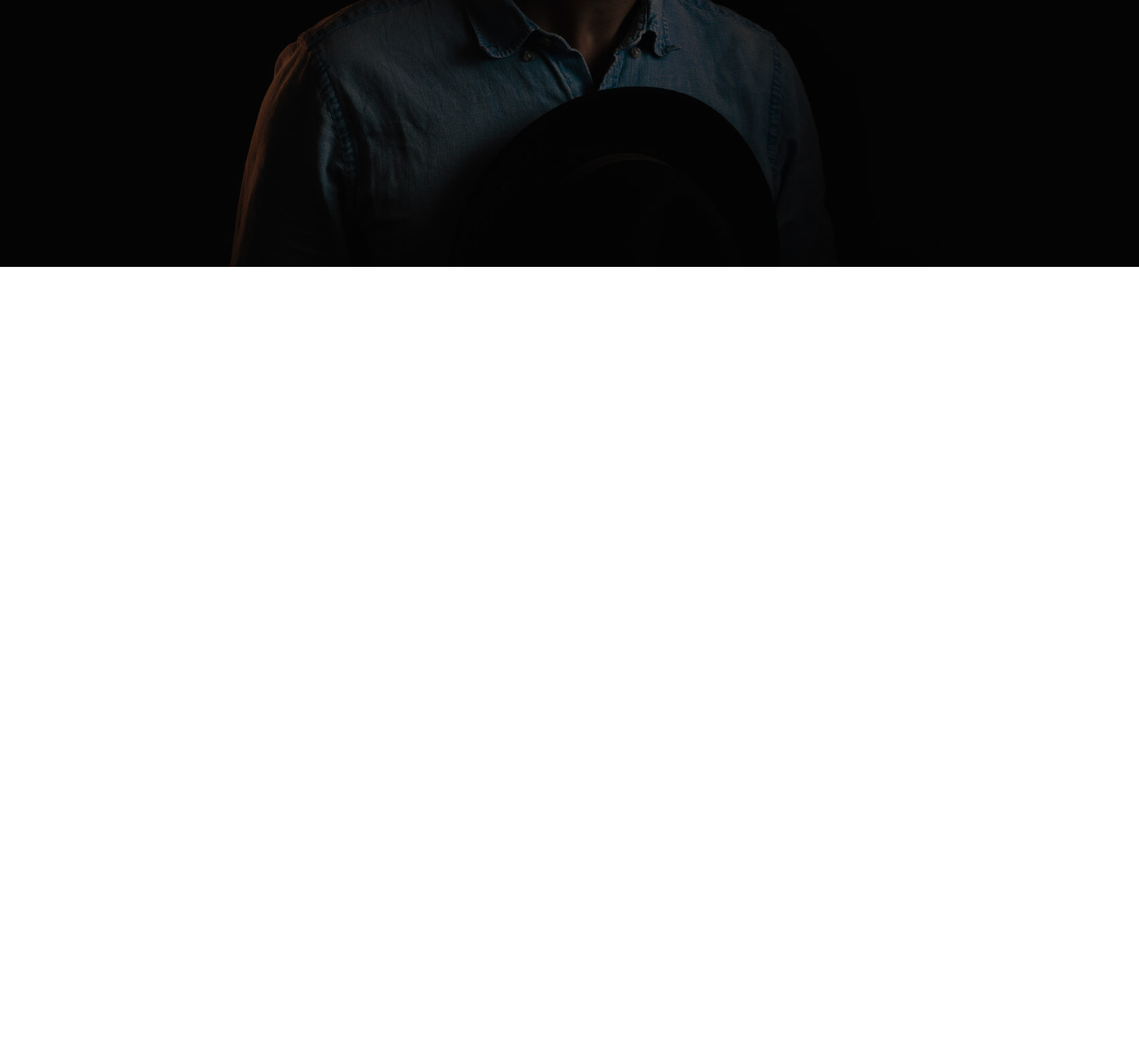
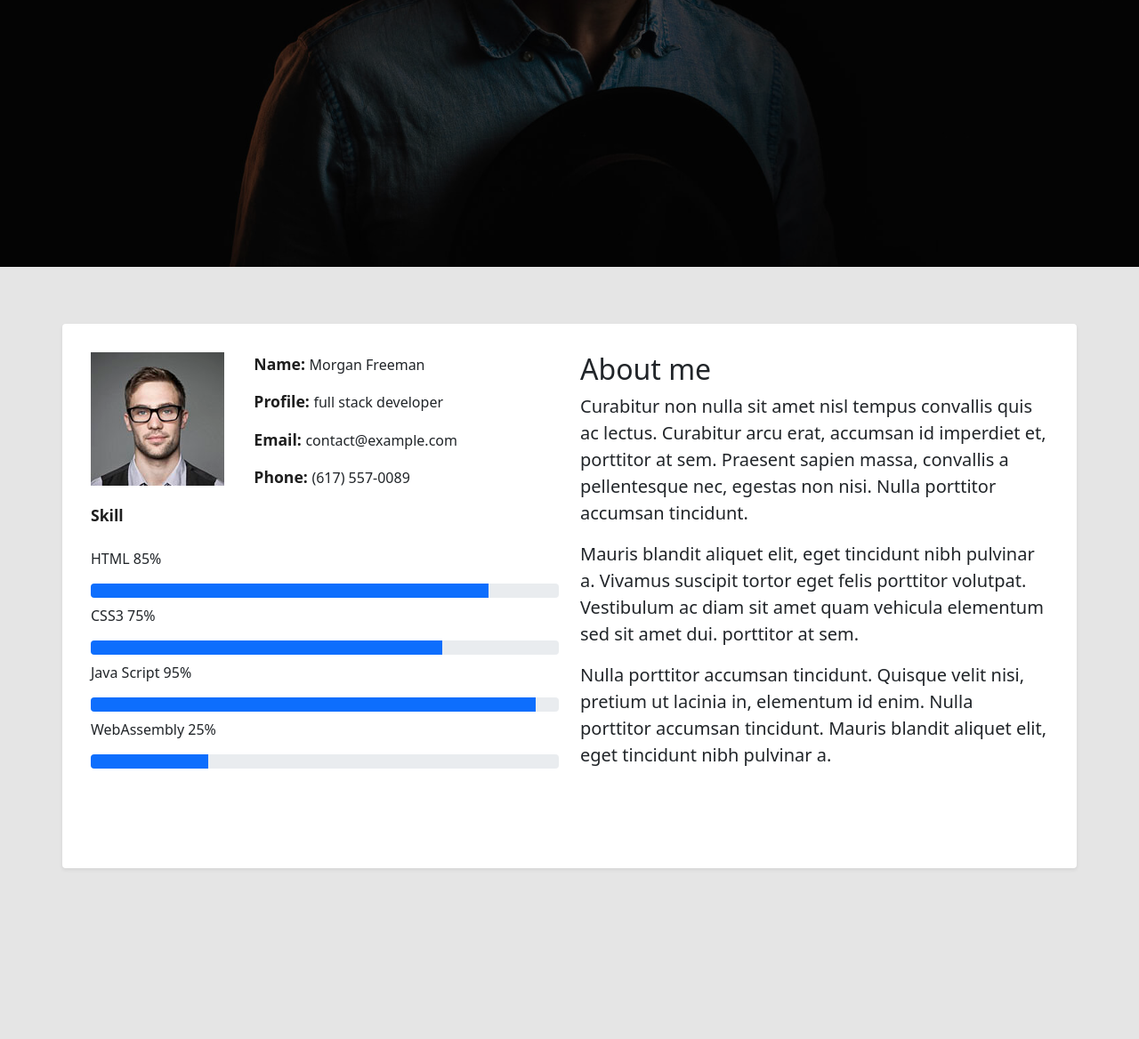
Before and after one commit to Ibrahim-Fikry/DevFolio-html-css-bootstrap, a plain HTML site: page index.html in a window 1280 px wide. Shown: the part 500-1668 px from the top of the page at 89% size. Before the commit the page ends 800 px from the top, so only its background shows below. Drawn offline with nearby package versions, Linux system fonts and the light colour scheme.

Commit message:
about section

```diff
--- a/index.html
+++ b/index.html
@@ -11,30 +11,30 @@
 </head>
 
 <body class="position-relative">
-    <!-- navebar -->
-    <div class="position-absolute top-0 start-0 position-fixed w-100  thenav">
+    <!------------------------------------- navebar -->
+    <div class="position-absolute top-0 start-0 position-fixed w-100 navbar-dark bg-black  thenav">
         <nav class="navbar navbar-expand-lg navbar-dark ">
             <div class="container">
-                <a class="navbar-brand" href="#">DevFolio</a>
+                <a class="navbar-brand" href="#home-section">DevFolio</a>
                 <button class="navbar-toggler" type="button" data-bs-toggle="collapse" data-bs-target="#navbarSupportedContent" aria-controls="navbarSupportedContent" aria-expanded="false" aria-label="Toggle navigation">
                 <span class="navbar-toggler-icon"></span>
               </button>
                 <div class="collapse navbar-collapse" id="navbarSupportedContent">
                     <ul class="navbar-nav ms-auto mb-2 mb-lg-0 text-uppercase ">
                         <li class="nav-item  ">
-                            <a class="nav-link active " aria-current="page" href="#">Home</a>
+                            <a class="nav-link active " aria-current="page" href="#home-section">Home</a>
                         </li>
                         <li class="nav-item text-white">
-                            <a class="nav-link active" href="#">About</a>
+                            <a class="nav-link active" href="#About">About</a>
                         </li>
                         <li class="nav-item">
-                            <a class="nav-link active" href="#">services</a>
+                            <a class="nav-link active" href="#services">services</a>
                         </li>
                         <li class="nav-item ">
-                            <a class="nav-link active" href="#">work</a>
+                            <a class="nav-link active" href="#work">work</a>
                         </li>
                         <li class="nav-item ">
-                            <a class="nav-link active" href="#">blog</a>
+                            <a class="nav-link active" href="#blog">blog</a>
                         </li>
                         <li class="nav-item dropdown ">
                             <a class="nav-link dropdown-toggle active" href="#" id="navbarDropdownMenuLink" data-toggle="dropdown" aria-haspopup="true" aria-expanded="false"> Dropdown </a>
@@ -53,7 +53,7 @@
                         </li>
 
                         <li class="nav-item ">
-                            <a class="nav-link active">contact</a>
+                            <a class="nav-link active" href="#contact">contact</a>
                         </li>
                     </ul>
 
@@ -61,9 +61,9 @@
             </div>
         </nav>
     </div>
-    <!-- end navebar -->
-    <!-- home -->
-    <section class="home vh-100 bg-black ">
+    <!------------------------------------- end navebar -->
+    <!-------------------------------------  home -->
+    <section class="home vh-100 bg-black " id="home-section">
 
         <div class="vh-100 w-100 bg-black bg-opacity-50 text-white text-capitalize text-center d-flex justify-content-center align-items-center ">
             <div>
@@ -72,8 +72,85 @@
             </div>
         </div>
     </section>
+    <!------------------------------------- end home -->
 
-    <!-- scrit java  -->
+
+    <!-------------------------------------     About -->
+    <div class="container-fluid  bg-black p-10 bg-opacity-10" id="About">
+        <div class="container bg-white  shadow-sm  about-padding  bg-body rounded">
+            <div class="row">
+                <div class="col-xxl-6 col-xl-6 col-lg-6  col-md-12 col-sm-12">
+                    <div class="row">
+                        <div class="col-xxl-4 col-xl-4 col-lg-4 col-md-12 col-sm-12"><img src="images/testimonial-2.jpg" alt=""></div>
+                        <div class="col-xxl-8 col-xl-8 col-lg-8 col-md-12 col-sm-12">
+                            <p><span class="title-s">Name: </span> <span>Morgan Freeman</span></p>
+                            <p><span class="title-s">Profile: </span> <span>full stack developer</span></p>
+                            <p><span class="title-s">Email: </span> <span>contact@example.com</span></p>
+                            <p><span class="title-s">Phone: </span> <span>(617) 557-0089</span></p>
+                        </div>
+
+
+                    </div>
+                    <div class="row">
+                        <p class="title-s">Skill</p>
+                        <div class="mt-2">
+                            <p>HTML <span>85%</span></p>
+                            <div class="progress">
+                                <div class="progress-bar" role="progressbar" style="width: 85%;" aria-valuemin="0" aria-valuemax="100"></div>
+                            </div>
+                        </div>
+                        <div class="mt-2">
+                            <p>CSS3 <span>75%</span></p>
+                            <div class="progress">
+                                <div class="progress-bar" role="progressbar" style="width: 75%;" aria-valuemin="0" aria-valuemax="100"></div>
+                            </div>
+                        </div>
+                        <div class="mt-2">
+                            <p>Java Script <span>95%</span></p>
+                            <div class="progress">
+                                <div class="progress-bar" role="progressbar" style="width: 95%;" aria-valuemin="0" aria-valuemax="100"></div>
+                            </div>
+                        </div>
+                        <div class="mt-2">
+                            <p>WebAssembly <span>25%</span></p>
+                            <div class="progress">
+                                <div class="progress-bar" role="progressbar" style="width: 25%;" aria-valuemin="0" aria-valuemax="100"></div>
+                            </div>
+                        </div>
+
+                    </DIV>
+                </div>
+                <div class="col-xxl-6 col-xl-6 col-lg-6  col-md-12 col-sm-12">
+                    <div class="about-me pt-4 pt-md-0">
+                        <div class="title-box-2">
+                            <h5 class="text-h5 "> About me</h5>
+                        </div>
+                        <p class="lead"> Curabitur non nulla sit amet nisl tempus convallis quis ac lectus. Curabitur arcu erat, accumsan id imperdiet et, porttitor at sem. Praesent sapien massa, convallis a pellentesque nec, egestas non nisi. Nulla porttitor accumsan
+                            tincidunt.
+                        </p>
+                        <p class="lead"> Mauris blandit aliquet elit, eget tincidunt nibh pulvinar a. Vivamus suscipit tortor eget felis porttitor volutpat. Vestibulum ac diam sit amet quam vehicula elementum sed sit amet dui. porttitor at sem.</p>
+                        <p class="lead"> Nulla porttitor accumsan tincidunt. Quisque velit nisi, pretium ut lacinia in, elementum id enim. Nulla porttitor accumsan tincidunt. Mauris blandit aliquet elit, eget tincidunt nibh pulvinar a.</p>
+                    </div>
+                </div>
+            </div>
+        </div>
+    </div>
+    <!------------------------------------- end About -->
+
+
+
+
+    <!-------------------------------------     services -->
+    <div class="container-fluid  bg-black p-10 bg-opacity-10" id="services">
+        <div class="row">
+
+        </div>
+    </div>
+
+    <!------------------------------------- end services -->
+
+
+    <!------------------------------------- scrit java  -->
     <script src=" https://cdn.jsdelivr.net/npm/bootstrap@5.1.3/dist/js/bootstrap.bundle.min.js " integrity="sha384-ka7Sk0Gln4gmtz2MlQnikT1wXgYsOg+OMhuP+IlRH9sENBO0LRn5q+8nbTov4+1p " crossorigin="anonymous "></script>
 
 </body>
--- a/style.css
+++ b/style.css
@@ -3,6 +3,9 @@
 body {
     font-family: var(--bs-body-font-family);
     line-height: var(--bs-body-line-height);
+    font-family: var(--bs-body-font-family);
+    font-size: var(--bs-body-font-size);
+    font-weight: var(--bs-body-font-weight);
 }
 
 
@@ -34,6 +37,10 @@ body {
     font-size: 28px;
     font-weight: 600;
     letter-spacing: 1px;
+}
+
+.nav-link {
+    margin: .5rem;
 }
 
 .navbar-nav li:hover>ul.dropdown-menu {
@@ -76,3 +83,32 @@ body {
 
 
 /* ------------------------------------------------------end home scection */
+
+
+/* ------------------------------------------------------end about scection */
+
+.p-10 {
+    padding: 4rem;
+}
+
+.about-padding {
+    padding-left: 2rem;
+    padding-right: 2rem;
+    padding-top: 2rem;
+    padding-bottom: 6rem;
+}
+
+.text-h5 {
+    font-size: 2rem;
+    font-weight: 500;
+    line-height: 1.2;
+}
+
+.title-s {
+    font-weight: 600;
+    color: #1e1e1e;
+    font-size: 1.1rem;
+}
+
+
+/* ------------------------------------------------------end about scection */
```
